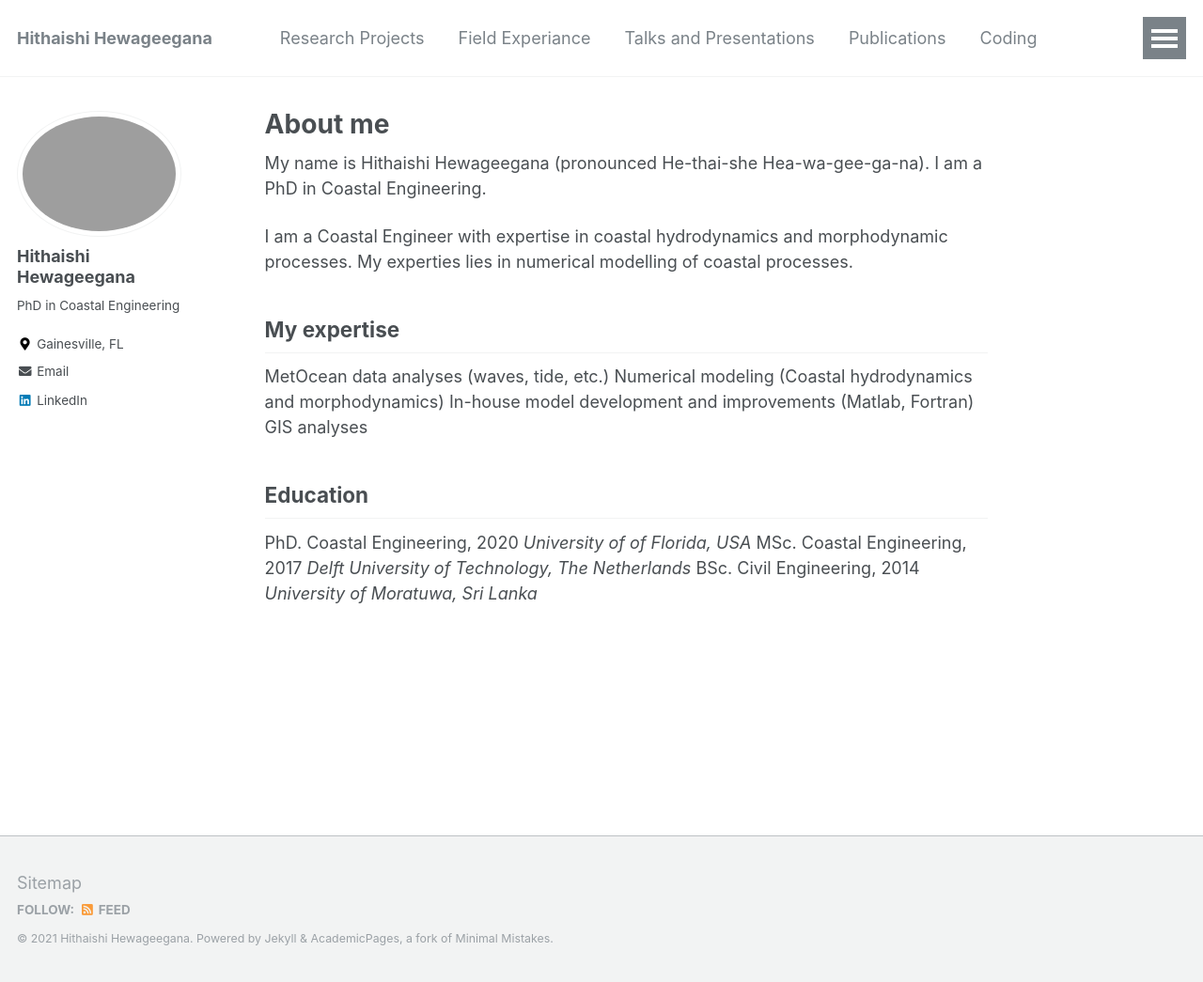
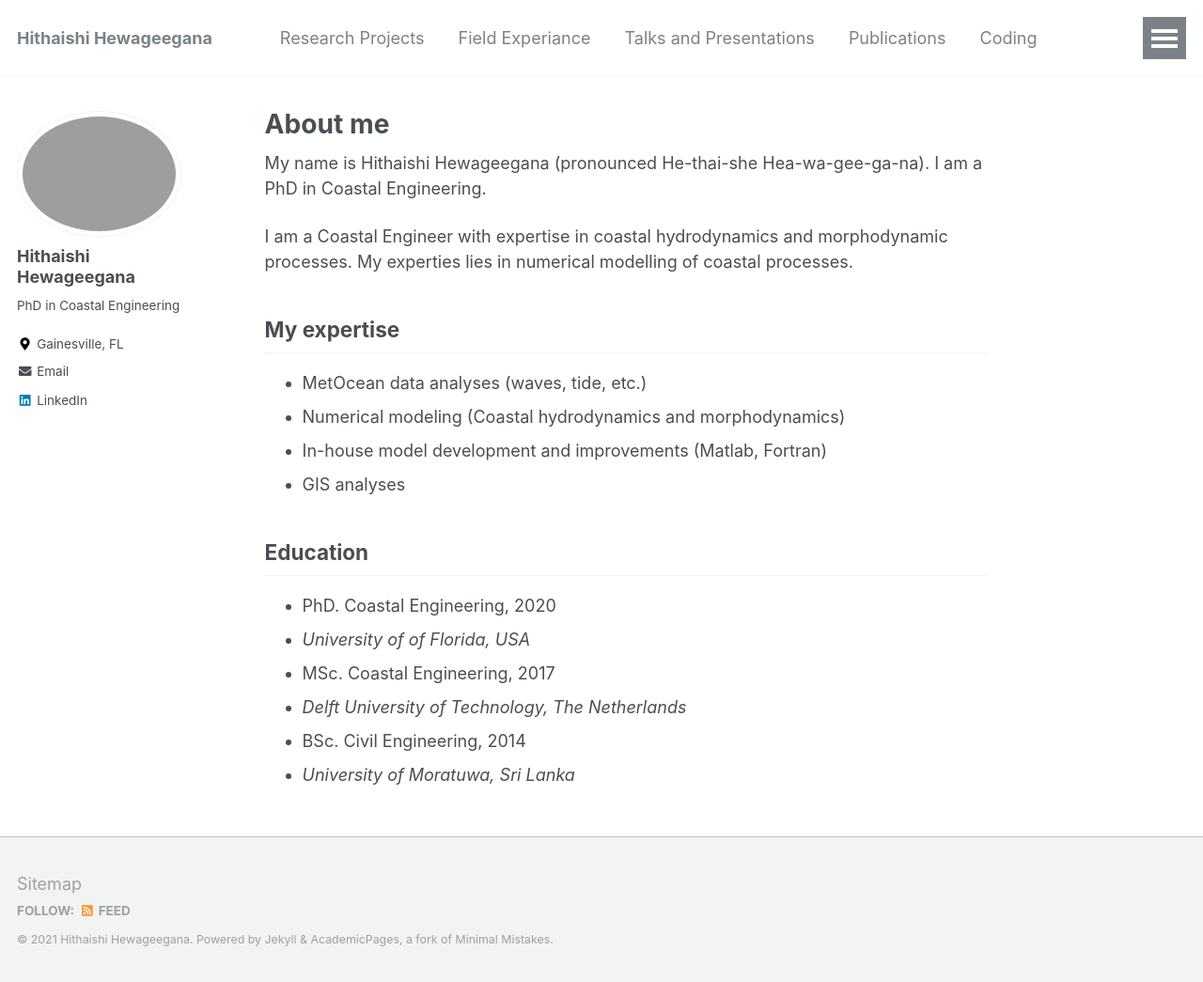
Before and after one commit to Hithaishi-H/Hithaishi, a Jekyll site: the page built from _pages/about.md, in a window 1280 px wide and 1045 px high. Shown: the whole window at 94% size. Built offline with Jekyll 4.4.1, drawn with Linux system fonts in a browser that asks for light colours.

```diff
--- a/_pages/about.md
+++ b/_pages/about.md
@@ -15,16 +15,16 @@ I am a Coastal Engineer with expertise in coastal hydrodynamics and morphodynami
 
 My expertise
 ---------------
-MetOcean data analyses (waves, tide, etc.)
-Numerical modeling (Coastal hydrodynamics and morphodynamics)
-In-house model development and improvements (Matlab, Fortran)
-GIS analyses
+* MetOcean data analyses (waves, tide, etc.)
+* Numerical modeling (Coastal hydrodynamics and morphodynamics)
+* In-house model development and improvements (Matlab, Fortran)
+* GIS analyses
 
 Education
 ---------------
-PhD. Coastal Engineering, 2020
-*University of of Florida, USA*
-MSc. Coastal Engineering, 2017
-*Delft University of Technology, The Netherlands*
-BSc. Civil Engineering, 2014
-*University of Moratuwa, Sri Lanka*
+* PhD. Coastal Engineering, 2020
+* *University of of Florida, USA*
+* MSc. Coastal Engineering, 2017
+* *Delft University of Technology, The Netherlands*
+* BSc. Civil Engineering, 2014
+* *University of Moratuwa, Sri Lanka*
```
